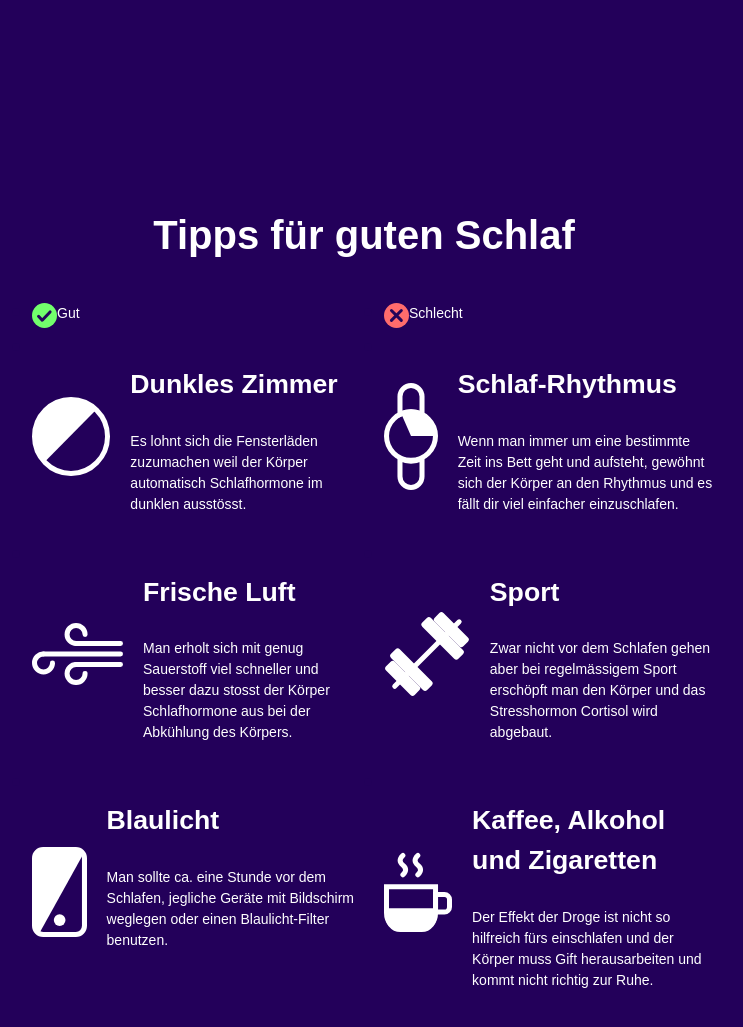
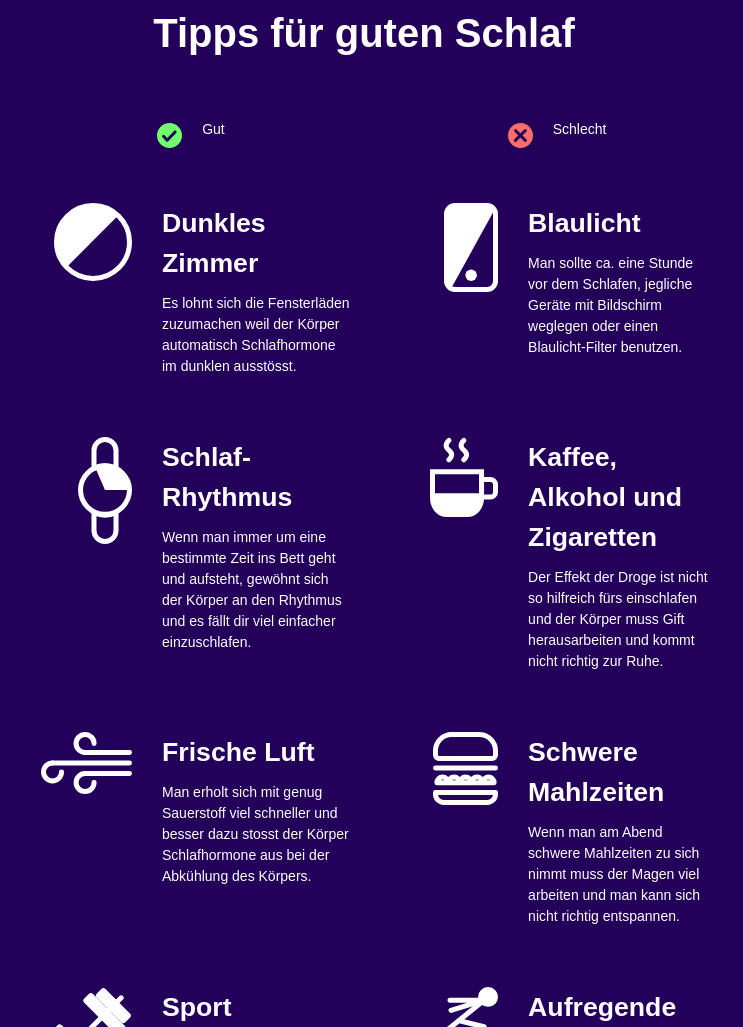
Before and after one commit to naoloetscher/Der-Schlaf, a website: page src/index.html in a window 1280 px wide. Shown: the part 1773-2800 px from the top of the page, without its empty margins (276-1019 px from the left). Drawn offline with nearby package versions, Linux system fonts and the light colour scheme; files that its build step writes are made by us from their sources; files whose address does not match are found by name.

Commit message:
Clean up

```diff
--- a/src/assets/css/articles.css
+++ b/src/assets/css/articles.css
@@ -1,12 +1,12 @@
 /* Article 1 */
 
 .article-facts {
-    margin-top: 27%;
+	margin-top: 500px;
 }
 
 #text-slider, ul
 {
-    height: 300px;
+    height: 150px;
 }
 #text-slider
 {
@@ -44,7 +44,7 @@
 	margin: 0 auto;
 	padding: 0;
 	width: 550px;
-    min-height: 180px;
+    min-height: 150px;
 }
 
 @-webkit-keyframes slide-animation {
@@ -83,31 +83,44 @@
 
 /* Article 4 */
 
-.badGoodIcon {
-	text-align: center;
-}
+
 
 ul.badGoodLine {
 	display: flex;
 	flex-wrap: wrap;
+	justify-content: space-between;
+
 	& li {
-		flex-basis: 50%;
+		flex-basis: 48%;
 		display: flex;
+		flex-grow: 0;
+		flex-shrink: 0;
+		padding-top: 50px;
+
+		&.badGoodIcon {
+			display: block;
+			text-align: center;
+
+			& img {
+				padding-right: 20px;
+				position: relative;
+				top: 5px;
+			}
+		}
+
 		& div {
 			text-align: left;
+			flex-grow: 1;
+			flex-shrink: 1;
+
+			&.badGoodEntityImage {
+				flex-grow: 0;
+				padding-right: 30px;
+				width: 100px;
+				flex-grow: 0;
+				flex-shrink: 0;
+				text-align: right;
+			}
 		}
 	}
 }
-
-li.badGoodEntity {
-	flex-basis: 50%;
-	display: flex;
-	& div {
-		text-align: left;
-	}
-}
-
-.badGoodEntityImage {
-	padding-right: 20px;
-	margin: auto;
-}
--- a/src/assets/css/footer.css
+++ b/src/assets/css/footer.css
@@ -1,12 +1,9 @@
 footer {
-   /*
-   	margin-top: 15%;
-    margin: ;
+   	margin-top: 1000px;
 	background-position: center bottom;
 	background-image: url(../img/footer-bg.png);
 	background-repeat: no-repeat;
 	background-size: 100%;
 	position: relative;
 	height: 20vw;
-	*/
 }
--- a/src/assets/css/globals.css
+++ b/src/assets/css/globals.css
@@ -3,6 +3,5 @@ html, body {
 }
 
 article {
-	margin-top: 50%;
-	margin: 0 20%;
+	margin: 300px 15%;
 }
--- a/src/assets/css/header.css
+++ b/src/assets/css/header.css
@@ -1,5 +1,5 @@
 .header {
     text-align: center;
-    line-height: 0.5;
+    line-height: 1.5;
     margin-top: 15%;
 }
--- a/src/assets/css/typo.css
+++ b/src/assets/css/typo.css
@@ -7,6 +7,11 @@ html, body {
     -moz-osx-font-smoothing: grayscale;
     text-align: center;
     line-height: 1.5;
+}
+
+p, h1, h2, h3, h4, h5, h6 {
+    margin: 0;
+    padding: 0;
 }
 
 h1 {
@@ -22,4 +27,5 @@ h2 {
 h3 {
     font-family: var(--font-title);
     font-size: 20pt;
+    margin-bottom: 10px;
 }
--- a/src/includes/content.html
+++ b/src/includes/content.html
@@ -29,28 +29,23 @@
 <article class="article-schlafzustaende">
     <h2>Schlafzustände</h2>
     <p>Lorem, ipsum dolor sit amet consectetur adipisicing elit. Voluptate vitae vero totam, nemo perferendis dignissimos ipsum accusamus explicabo suscipit magni officiis numquam ipsa mollitia veritatis, tempora minus ut. Suscipit, iste.</p>
-
-
-
 </article>
 
 <article class="article-polyphasischer_schlaf">
     <h2>Polyphasischer Schlaf</h2>
     <p>Lorem, ipsum dolor sit amet consectetur adipisicing elit. Voluptate vitae vero totam, nemo perferendis dignissimos ipsum accusamus explicabo suscipit magni officiis numquam ipsa mollitia veritatis, tempora minus ut. Suscipit, iste.</p>
-
-
 </article>
 
 <article class="article-kannst_du_nicht_schlafen">
     <h2>Tipps für guten Schlaf</h2>
         <ul class="badGoodLine">
-            <li class="badGoodEntity" class="badGoodIcon">
+            <li class="badGoodIcon">
                 <img src="../assets/img/icons/gut.svg" alt="good-icon">Gut
             </li>
-            <li class="badGoodEntity" class="badGoodIcon">
+            <li class="badGoodIcon">
                 <img src="../assets/img/icons/schlecht.svg" alt="good-icon">Schlecht
             </li>
-            <li class="badGoodEntity">
+            <li>
                 <div class="badGoodEntityImage">
                 <img src="../assets/img/icons/dunkles-zimmer.svg" alt="Icon1">
                 </div>
@@ -59,7 +54,16 @@
                     <p>Es lohnt sich die Fensterläden zuzumachen weil der Körper automatisch Schlafhormone im dunklen ausstösst.</p>
                 </div>
             </li>
-            <li class="badGoodEntity">
+            <li>
+                <div class="badGoodEntityImage">
+                <img src="../assets/img/icons/blaulicht.svg" alt="Icon5">
+                </div>
+                <div>
+                    <h3>Blaulicht</h3>
+                    <p>Man sollte ca. eine Stunde vor dem Schlafen, jegliche Geräte mit Bildschirm weglegen oder einen Blaulicht-Filter benutzen.</p>
+                </div>
+            </li>
+            <li>
                 <div class="badGoodEntityImage">
                 <img src="../assets/img/icons/schlaf-rhytmus.svg" alt="Icon2">
                 </div>
@@ -68,7 +72,16 @@
                     <p>Wenn man immer um eine bestimmte Zeit ins Bett geht und aufsteht, gewöhnt sich der Körper an den Rhythmus und es fällt dir viel einfacher einzuschlafen.</p>
                 </div>
             </li>
-            <li class="badGoodEntity">
+            <li>
+                <div class="badGoodEntityImage">
+                <img src="../assets/img/icons/kaffee-alkohol-zigaretten.svg" alt="Icon6">
+                </div>
+                <div>
+                    <h3>Kaffee, Alkohol und Zigaretten</h3>
+                    <p>Der Effekt der Droge ist nicht so hilfreich fürs einschlafen und der Körper muss Gift herausarbeiten und kommt nicht richtig zur Ruhe.</p>
+                </div>
+            </li>
+            <li>
                 <div class="badGoodEntityImage">
                 <img src="../assets/img/icons/frische-luft.svg" alt="Icon3">
                 </div>
@@ -77,7 +90,16 @@
                     <p>Man erholt sich mit genug Sauerstoff viel schneller und besser dazu stosst der Körper Schlafhormone aus bei der Abkühlung des Körpers.</p>
                 </div>
             </li>
-            <li class="badGoodEntity">
+            <li>
+                <div class="badGoodEntityImage">
+                    <img src="../assets/img/icons/Group 134.svg" alt="Icon7">
+                </div>
+                <div>
+                    <h3>Schwere Mahlzeiten</h3>
+                    <p>Wenn man am Abend schwere Mahlzeiten zu sich nimmt muss der Magen viel arbeiten und man kann sich nicht richtig entspannen. </p>
+                </div>
+            </li>
+            <li>
                 <div class="badGoodEntityImage">
                 <img src="../assets/img/icons/sport.svg" alt="Icon4">
                 </div>
@@ -86,34 +108,7 @@
                     <p>Zwar nicht vor dem Schlafen gehen aber bei regelmässigem Sport erschöpft man den Körper und das Stresshormon Cortisol wird abgebaut.</p>
                 </div>
             </li>
-            <li class="badGoodEntity">
-                <div class="badGoodEntityImage">
-                <img src="../assets/img/icons/blaulicht.svg" alt="Icon5">
-                </div>
-                <div>
-                <h3>Blaulicht</h3>
-                <p>Man sollte ca. eine Stunde vor dem Schlafen, jegliche Geräte mit Bildschirm weglegen oder einen Blaulicht-Filter benutzen.</p>
-                </div>
-            </li>
-            <li class="badGoodEntity">
-                <div class="badGoodEntityImage">
-                <img src="../assets/img/icons/kaffee-alkohol-zigaretten.svg" alt="Icon6">
-                </div>
-                <div>
-                <h3>Kaffee, Alkohol und Zigaretten</h3>
-                <p>Der Effekt der Droge ist nicht so hilfreich fürs einschlafen und der Körper muss Gift herausarbeiten und kommt nicht richtig zur Ruhe.</p>
-                </div>
-            </li>
-            <li class="badGoodEntity">
-                <div class="badGoodEntityImage">
-                <img src="../assets/img/icons/Group 134.svg" alt="Icon7">
-                </div>
-                <div>
-                <h3>Schwere Mahlzeiten</h3>
-                <p>Wenn man am Abend schwere Mahlzeiten zu sich nimmt muss der Magen viel arbeiten und man kann sich nicht richtig entspannen. </p>
-                </div>
-            </li>
-            <li class="badGoodEntity">
+            <li>
                 <div class="badGoodEntityImage">
                 <img src="../assets/img/icons/Group 135.svg" alt="Icon8">
                 </div>
--- a/src/includes/header.html
+++ b/src/includes/header.html
@@ -1,4 +1,5 @@
 <header class="header">
 	<p>Infografik - Nao Lötscher</p>
 	<h1>Der Schlaf</h1>
+	<img src="" alt="">
 </header>
```
Also changed, not shown: build/assets/css/styles.css, build/index.html, 1 other file. Lines whose indentation alone changed are shown as unchanged.
